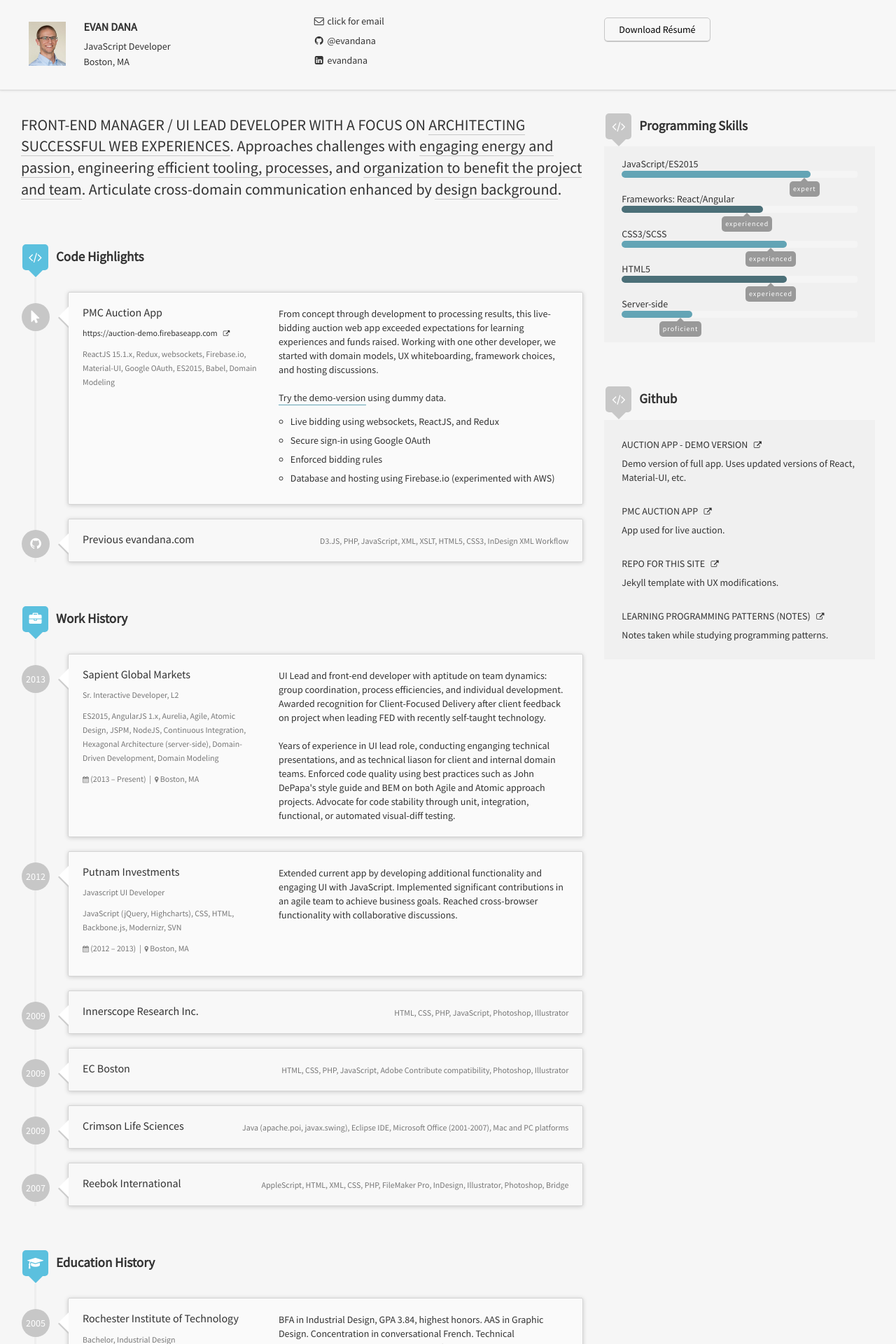
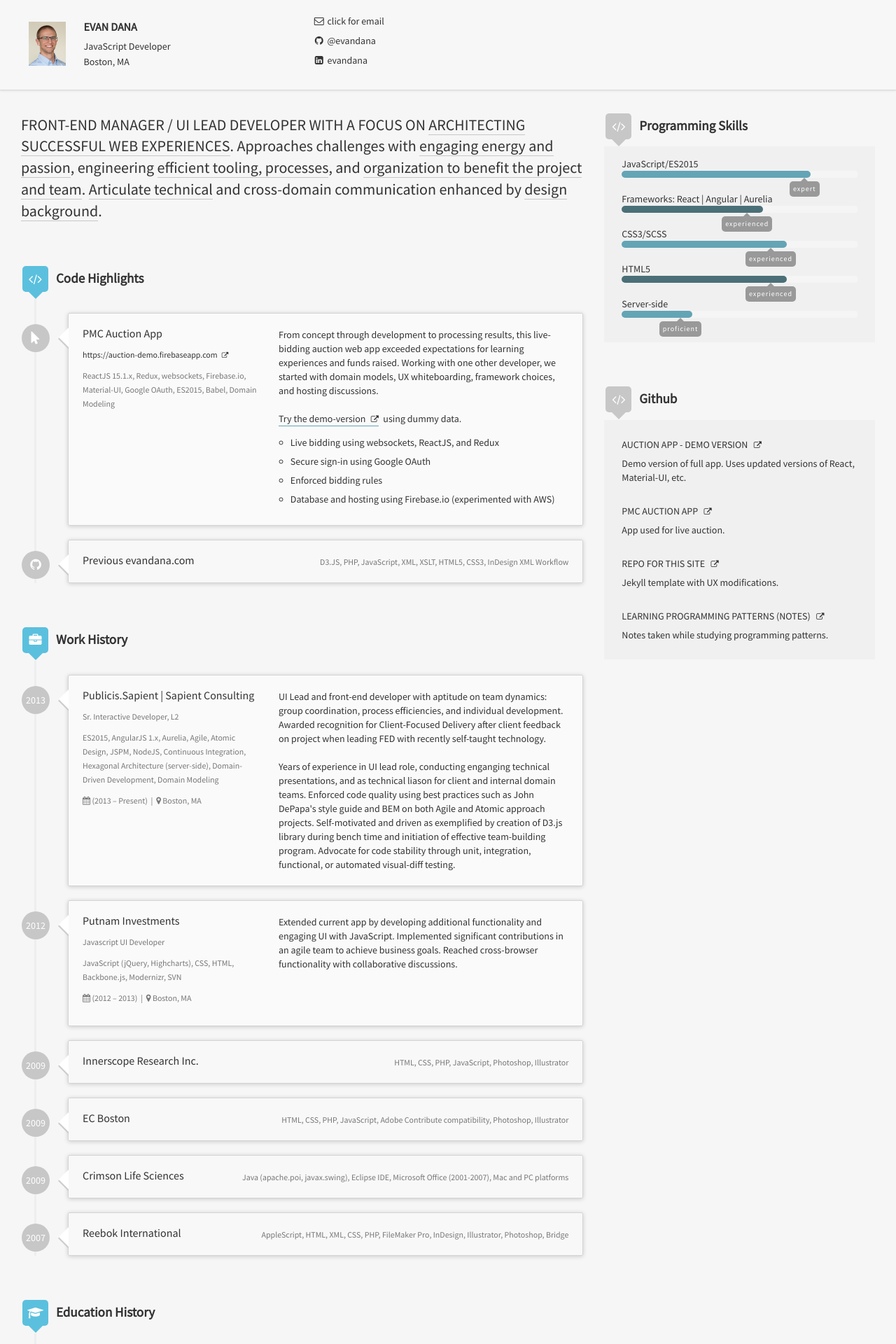
Before and after one commit to evandana/evandana.github.io, a Jekyll site: the page built from index.html, in a window 1280 px wide. Shown: the top 1920 px of the page at 70% size. Built offline with Jekyll 4.4.1, drawn with Linux system fonts in a browser that asks for light colours; nearby versions of some CDN libraries; some of the changed text lies outside the part shown.

Commit message:
content enhancement

```diff
--- a/_config.yml
+++ b/_config.yml
@@ -6,6 +6,7 @@ baseurl: ""
 url: http://evandana.github.io
 rss_url: /pages/atom.xml
 google_analytics: UA-6306273-2
+resumelink: false
 
 # Build settings
 markdown: kramdown
@@ -27,18 +28,21 @@ author:
   stackoverflow:
 #  stackoverflow: 4582127
   intro:
-      firstline: "Front-end manager / UI lead developer with a focus on <a href=\"#work-sample-auction-app\">architecting successful web experiences</a>."
-      description: "Approaches challenges with <a href=\"#activity-november-project\">engaging energy and passion</a>,
-        engineering <a href=\"#work-sample-evandanadotcom\">efficient tooling, processes</a>, and <a href=\"#work-history-sapient\">organization to benefit the project and team</a>.
-        Articulate cross-domain communication enhanced by <a href=\"#education-history-rit\">design background</a>."
+      firstline: >
+        Front-end manager / UI lead developer with a focus on <a href="#work-sample-auction-app" title="Jump to Auction App (Work Sample)">architecting successful web experiences</a>.
+      description: >
+        Approaches challenges with <a href="#activity-november-project" title="Jump to November Project (Activity)">engaging energy and passion</a>,
+        engineering <a href="#work-sample-evandanadotcom" title="Jump to Evandana.com (Work Sample)">efficient tooling, processes</a>, and <a href="#work-history-sapient" title="Jump to Publicis.Sapient (Work History)">organization to benefit the project and team</a>.
+        <a href="#activity-ga-instructor" title="Jump to GA Instructor (Activities)">Articulate technical</a> and cross-domain communication enhanced by <a href="#education-history-rit" title="Jump to RIT (Education History)">design background</a>.
   workSamples:
     - auctionapp:
       id: auction-app
       title: PMC Auction App
-      description: "From concept through development to processing results, this live-bidding auction web app exceeded expectations for learning experiences and funds raised.
+      description: >
+        From concept through development to processing results, this live-bidding auction web app exceeded expectations for learning experiences and funds raised.
         Working with one other developer, we started with domain models, UX whiteboarding, framework choices, and hosting discussions.
         <br/><br/>
-        <a href=\"https://auction-demo.firebaseapp.com\" target=\"_BLANK\">Try the demo-version</a> using dummy data."
+        <a href="https://auction-demo.firebaseapp.com" target="_BLANK">Try the demo-version <i class="fa fa-external-link"></i></a> using dummy data.
       features:
         - feature1:
           text: Live bidding using websockets, ReactJS, and Redux
@@ -73,7 +77,7 @@ author:
   workHistory:
     - work1:
       id: sapient
-      company: Sapient Global Markets
+      company: Publicis.Sapient | Sapient Consulting
       location: Boston, MA
       title: Sr. Interactive Developer, L2
       started: 2013
@@ -85,6 +89,7 @@ author:
         <br/><br/>
         Years of experience in UI lead role, conducting enganging technical presentations, and as technical liason for client and internal domain teams.
         Enforced code quality using best practices such as John DePapa's style guide and BEM on both Agile and Atomic approach projects.
+        Self-motivated and driven as exemplified by creation of D3.js library during bench time and initiation of effective team-building program.
         Advocate for code stability through unit, integration, functional, or automated visual-diff testing.
     - work1:
       company: Putnam Investments
@@ -93,7 +98,10 @@ author:
       started: 2012
       duration: (2012 &ndash; 2013)
       technologies: JavaScript (jQuery, Highcharts), CSS, HTML, Backbone.js, Modernizr, SVN
-      description: Extended current app by developing additional functionality and engaging UI with JavaScript. Implemented significant contributions in an agile team to achieve business goals. Reached cross-browser functionality with collaborative discussions.
+      description: >
+        Extended current app by developing additional functionality and engaging UI with JavaScript.
+        Implemented significant contributions in an agile team to achieve business goals.
+        Reached cross-browser functionality with collaborative discussions.
     - work1:
       company: Innerscope Research Inc.
       collapsed: true
@@ -112,7 +120,10 @@ author:
       started: 2009
       duration: (2009)
       technologies: HTML, CSS, PHP, JavaScript, Adobe Contribute compatibility, Photoshop, Illustrator
-      description: Facilitated and increased conversion rates by establishing new branding and easily accessible information. Worked closely with client to optimize content organization and modernize graphical feel for improved user experience. Content updatable by client without markup. Site was live September 2009&nda &ndash; 20011.
+      description: >
+        Facilitated and increased conversion rates by establishing new branding and easily accessible information.
+        Worked closely with client to optimize content organization and modernize graphical feel for improved user experience.
+        Content updatable by client without markup. Site was live September 2009&nda &ndash; 20011.
     - work1:
       company: Crimson Life Sciences
       collapsed: true
@@ -121,7 +132,11 @@ author:
       started: 2009
       duration: (2009)
       technologies: Java (apache.poi, javax.swing), Eclipse IDE, Microsoft Office (2001-2007), Mac and PC platforms
-      description: "Delivered high ROI by automating Excel and Word document processing. Thoroughly examined current manual processes; using diagrams and concise summary, discussed proposed solution with project stakeholders. Achieved timely project completion through appropriate architecture and schedule planning. Resulting desktop Java application eliminated unnecessary user interaction and maximized efficiency, accuracy and ease of use."
+      description: >
+        Delivered high ROI by automating Excel and Word document processing.
+        Thoroughly examined current manual processes; using diagrams and concise summary, discussed proposed solution with project stakeholders.
+        Achieved timely project completion through appropriate architecture and schedule planning.
+        Resulting desktop Java application eliminated unnecessary user interaction and maximized efficiency, accuracy and ease of use.
     - work1:
       company: Reebok International
       collapsed: true
@@ -130,7 +145,11 @@ author:
       started: 2007
       duration: (2007&nda &ndash; 2009)
       technologies: "AppleScript, HTML, XML, CSS, PHP, FileMaker Pro, InDesign, Illustrator, Photoshop, Bridge"
-      description: Improved efficiency and accuracy of artwork-data workflow by authoring scripts to remove repetitive tasks. Initiated projects to enhance data communication across groups. Saved resources by in-house development of a dynamic departmental website for collateral viewing and organization; crafted simple update process with existing database. Designed and built image- and data-intensive catalogs; coordinated and automated catalog production.
+      description: >
+        Improved efficiency and accuracy of artwork-data workflow by authoring scripts to remove repetitive tasks.
+        Initiated projects to enhance data communication across groups.
+        Saved resources by in-house development of a dynamic departmental website for collateral viewing and organization; crafted simple update process with existing database.
+        Designed and built image- and data-intensive catalogs; coordinated and automated catalog production.
   educationHistory:
     - rit:
       id: rit
@@ -140,7 +159,14 @@ author:
       major: Industrial Design
       completed: 2005
       duration: (2001 &ndash; 2005)
-      description: "BFA in Industrial Design, GPA 3.84, highest honors. AAS in Graphic Design. Concentration in conversational French. Technical concentrations in Mechanical and Manufacturing Technology."
+      description: >
+        BFA in Industrial Design, GPA 3.84, highest honors.
+        <br/>
+        AAS in Graphic Design.
+        <br/>
+        Concentration in conversational French.
+        <br/>
+        Technical concentrations in Mechanical and Manufacturing Technology.
     - extension:
       organization: Harvard Extension School
       location: Cambridge, MA
@@ -150,26 +176,37 @@ author:
     - coursera:
       organization: Coursera.org
       location: Stanford University Online
-      description: "Enriching and expanding skills and understanding with classes: Introduction to Python & Model Thinking & Software Engineering for SaaS. Courses include homework, lectures, and quizzes/exams. Topics covered: Python, Ruby on Rails, SQL, Amazon Web Services, version control with GIT, and cloud deployment with Heroku. Earned a certificate of completion for listed classes."
+      description: >
+        Enriched and expanded skills and understanding with classes: Introduction to Python & Model Thinking & Software Engineering for SaaS.
+        Courses include homework, lectures, and quizzes/exams.
+        Topics covered: Python, Ruby on Rails, SQL, Amazon Web Services, version control with GIT, and cloud deployment with Heroku.
+        Earned a certificate of completion for listed classes.
       completed: 2014
       duration: (2012 &ndash; 2013)
   activities:
     - activity:
       id: november-project
       location: Boston, MA
-      collapsed: true
-      title: Co-leader of November Project's Boston Tribe
+      title: Co-leader of November Project Boston
       started: 2013
       icon: bicycle
       duration: (2014 &ndash; 2015)
-      description: "Continual learning about how to inspire self and others while designing, leading, coaching, and documenting workouts for 150-1500 athletes of all abilities. Developing comfort, ease, and power when speaking and writing for a large audience. Building strong relationships and learning how to give and receive critical feedback with other co-leaders."
+      description: >
+        November Project is a free-fitness movement with "tribes" in 30+ cities across the world, with Boston as the origin.
+        Developed comfort, ease, and power when speaking and writing for a large audience.
+        Inspired self and others while designing, leading, coaching, and documenting workouts for 150-1500 athletes of all abilities.
+        With co-leaders, cultured strong relationships that included feedback cycles.
     - activity:
+      id: ga-instructor
       location: General Assembly, MA
       title: D3.js Instructor
       started: 2015
       icon: code
       duration: (2015)
-      description: "Engaged developers in an immersive and interactive two-night class called Introduction to D3.js. Presented using a follow-along slide deck with individually-editable code examples: <a href=\"http://slides.com/evandana/d3-intro-3\" target=\"_BLANK\">http://slides.com/evandana/d3-intro-3</a>."
+      description: >
+        Engaged developers in an immersive and interactive two-night class: Introduction to D3.js.
+        Presented using a <a href="http://slides.com/evandana/d3-intro-3" target="_BLANK">follow-along slide deck<i class="fa fa-external-link"></i></a>
+         with individually-editable code examples.
     - activity:
       location: Boston, MA
       collapsed: true
@@ -177,7 +214,10 @@ author:
       started: 2010
       icon: bicycle
       duration: (2010 &ndash; 2011)
-      description: "Cultivated welcoming community of runners through attitude modeling and directing activities. Provided club necessities and member benefits through successfully managed sponsor relationships without losing sight of integrity. Positioned club for success with engaging summary presentation of social impact: digitally and physically."
+      description: >
+        Cultivated welcoming community of runners through attitude modeling and directing activities.
+        Provided club necessities and member benefits through successfully managed sponsor relationships without losing sight of integrity.
+        Positioned club for success with engaging presentation of its social impact.
   REMOVE-THIS-TO-ENABLE-languages:
     - language1:
       name: English
@@ -191,7 +231,7 @@ author:
       percentage: 80%
       usefulness: expert
     - skill2:
-      name: "Frameworks: React/Angular"
+      name: "Frameworks: React | Angular | Aurelia"
       percentage: 60%
       usefulness: experienced
     - skill3:
--- a/_includes/header.html
+++ b/_includes/header.html
@@ -16,7 +16,9 @@
                 <!--<p class="social-link-block"><i class="fa fa-twitter fa-fw"></i> <a href="//twitter.com/{{ site.author.twitter }}" target="_blank">  @{{ site.author.twitter }} </a></p>-->
             </div>
             <div class="col-sm-4 visible-md-block visible-lg-block">
-                <a href="#" class="btn btn-flat"><i class="icon-file icon-white"></i> Download Résumé </a>
+                {% if site.resumelink %}
+                    <a href="{{ site.resumelink }}" class="btn btn-flat"><i class="icon-file icon-white"></i> Download Résumé </a>
+                {% endif %}
             </div>
         </div>
     </div>
--- a/assets/css/evan-override.css
+++ b/assets/css/evan-override.css
@@ -246,11 +246,13 @@ section {
     max-width: 18em;
 }
 
-.timeline-heading .fa {
+.timeline-heading a .fa,
+.timeline-body a .fa {
+    padding-left: .4em;
     font-size: .8em;
 }
-.timeline-heading a .fa {
-    padding-left: .6em;
+.timeline-body a {
+    margin-right: .25em;
 }
 
 .timeline-body {
```
